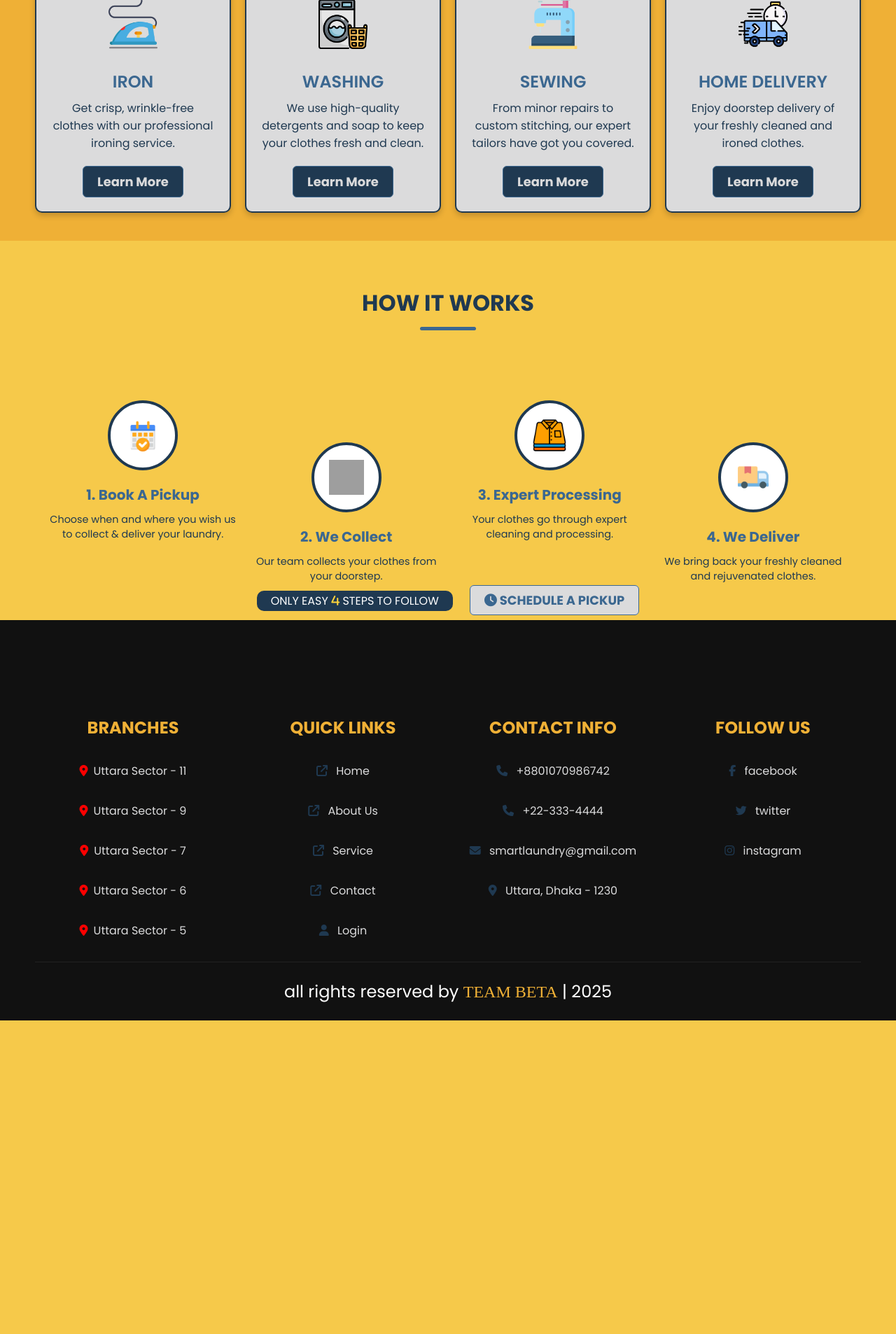
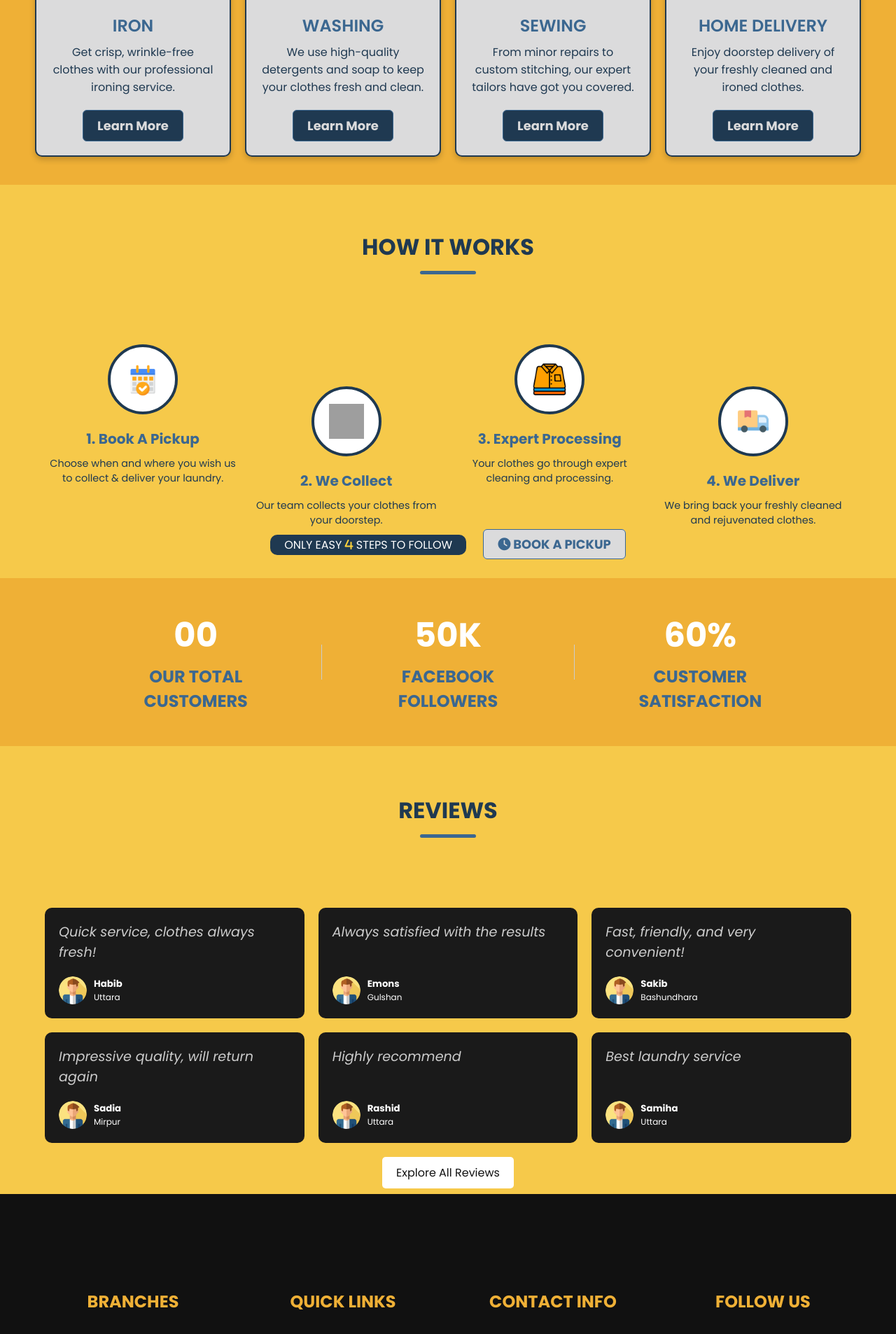
Before and after one commit to Hamim-200/Smart_Laundry_System, a PHP site: page / in a window 1280 px wide. Shown: the part 1733-3639 px from the top of the page at 70% size. Before the commit the page ends 3191 px from the top, so only its background shows below. Run offline with PHP 8.4, Linux system fonts and the light colour scheme; some libraries are stand-ins or nearby versions; some web fonts are replaced; grey boxes are pictures that could not be loaded.

Commit message:
home page done

```diff
--- a/css/style.css
+++ b/css/style.css
@@ -96,7 +96,7 @@ header .navbar {
 
 /* ===== BANNER STYLE ===== */
 .banner_section {
-    min-height: 100vh;
+    max-height: 90vh;
     background: #efb036;
 }
 
@@ -168,7 +168,6 @@ header .navbar {
 }
 
 /* ===== WHY US SECTION STYLE ===== */
-
 .why_us_section {
     padding: 120px 0;
     background-color: #f6c94a;
@@ -242,12 +241,10 @@ header .navbar {
 }
 
 /* ===== SERVICES SECTION STYLE ===== */
-
 .service_section {
     background: #efb036;
     padding: 40px 20px;
 }
-
 
 .service_section .service_list {
     display: flex;
@@ -308,6 +305,7 @@ header .navbar {
     max-width: 1500px;
     text-align: center;
     padding: 5px;
+    margin-bottom: 20px;
 
 }
 
@@ -370,17 +368,133 @@ header .navbar {
     font-size: 0.9rem;
 }
 
+/* ===== STATS SECTION STYLE ===== */
+.stats_section {
+    background-color: #efb036;
+    display: flex;
+    justify-content: center;
+    align-items: center;
+    height: 30vh;
+    margin: 0;
+}
 
+.stats_items {
+    display: flex;
+    justify-content: center;
+    align-items: center;
+    gap: 40px;
+    width: 80%;
+    max-width: 1000px;
+    text-align: center;
+}
 
+.stat_item {
+    flex: 1;
+}
 
+.stat_number {
+    font-size: 48px;
+    font-weight: bold;
+    color: white;
+    margin: 0;
+}
 
+.stat_text {
+    font-size: 1.5rem;
+    font-weight: 700;
+    color: #3b6790;
+    margin-top: 5px;
+}
 
+.divider {
+    width: 1px;
+    height: 50px;
+    background-color: #ccc;
+}
 
+/* ===== REVIEW SECTION STYLE ===== */
+.reviews_section {
+    background-color: #f6c94a;
+    color: #fff;
+    margin: 0;
+    padding: 0;
+    display: flex;
+    justify-content: center;
+    align-items: center;
+    height: 80vh;
+}
 
+.all_review {
+    text-align: center;
+    width: 90%;
+    max-width: 1200px;
+    margin: 50px auto;
+}
 
+.reviews_container {
+    display: grid;
+    grid-template-columns: repeat(auto-fit, minmax(300px, 1fr));
+    gap: 20px;
+}
 
+.review_card {
+    background-color: #1a1a1a;
+    padding: 20px;
+    border-radius: 10px;
+    text-align: left;
+    display: flex;
+    flex-direction: column;
+    justify-content: space-between;
+    height: 100%;
+    transition: transform 0.3s;
+}
 
+.review_card:hover {
+    transform: translateY(-5px);
+    border: 2px solid white;
+    box-shadow: 0 0 25px rgba(59, 103, 144, 0.7)
+}
 
+.review_text {
+    font-style: italic;
+    font-size: 1.20rem;
+    color: #ccc;
+    margin-bottom: 10px;
+    flex-grow: 1;
+}
+
+.reviewer {
+    display: flex;
+    align-items: center;
+    margin-top: 10px;
+}
+
+.reviewer p {
+    font-size: 0.75rem;
+}
+
+.reviewer img {
+    width: 40px;
+    height: 40px;
+    border-radius: 50%;
+    margin-right: 10px;
+}
+
+.explore_reviews {
+    margin-top: 20px;
+    background-color: #fff;
+    color: #111;
+    border: none;
+    padding: 10px 20px;
+    font-size: 16px;
+    border-radius: 5px;
+    cursor: pointer;
+}
+
+.explore_reviews:hover {
+    background-color: #1a1a1a;
+    color: #fff;
+}
 
 /* ===== FOOTER SECTION STYLE ===== */
 .footer {
--- a/index.html
+++ b/index.html
@@ -28,6 +28,7 @@
 <body>
   <!-- -----HEADER SECTION START----- -->
   <header>
+
     <!-- -----NAVBAR START----- -->
     <nav class="navbar section-content">
       <a class="nav_logo" href="#">
@@ -62,10 +63,12 @@
       <button class="fas fa-bars" id="menu-open-button"></button>
     </nav>
     <!-- -----NAVBAR END----- -->
+
   </header>
   <!-- -----HEADER SECTION END----- -->
 
   <main>
+
     <!-- -----BANNER SECTION START----- -->
     <section class="banner_section">
       <div class="section-content">
@@ -98,6 +101,7 @@
       </div>
     </section>
     <!-- -----BANNER SECTION END----- -->
+
 
     <!-- -----WHY US SECTION START----- -->
     <section class="why_us_section">
@@ -157,6 +161,7 @@
     </div>
     <!-- -----SERVICES SECTION END----- -->
 
+
     <!-- -----STEP SECTION START----- -->
     <section class="steps_section">
       <div class="section-content">
@@ -200,12 +205,113 @@
             ONLY EASY <i class="fa-solid fa-4" style="color: #ffd43b;"></i> STEPS TO FOLLOW
           </p>
           <a href="#" id="steps_btn" class="nav_btn nav_login_btn" style="margin-left: 20px;"><i
-              class="fa-solid fa-clock"></i> SCHEDULE A PICKUP</a>
+              class="fa-solid fa-clock"></i> BOOK A PICKUP</a>
 
         </div>
       </div>
     </section>
     <!-- -----STEP SECTION END----- -->
+
+
+    <!-- -----STATS SECTION START----- -->
+    <section class="stats_section">
+      <div class="stats_items">
+        <div class="stat_item">
+          <h2 class="stat_number">00</h2>
+          <p class="stat_text">OUR TOTAL CUSTOMERS</p>
+        </div>
+        <div class="divider"></div>
+        <div class="stat_item">
+          <h2 class="stat_number">50K</h2>
+          <p class="stat_text">FACEBOOK FOLLOWERS</p>
+        </div>
+        <div class="divider"></div>
+        <div class="stat_item">
+          <h2 class="stat_number">60%</h2>
+          <p class="stat_text">CUSTOMER SATISFACTION</p>
+        </div>
+      </div>
+    </section>
+    <!-- -----STATS SECTION END----- -->
+
+
+    <!-- -----REVIEW SECTION START----- -->
+    <section class="reviews_section">
+      <section class="all_review">
+        <h1 class="section-title">Reviews</h1>
+        <div class="reviews_container">
+          <div class="review_card">
+            <p class="review_text">Quick service, clothes always fresh!</p>
+            <div class="reviewer">
+              <img src="assets/images/review_img.png" alt="">
+              <div>
+                <h5>Habib</h5>
+                <p>Uttara</p>
+              </div>
+            </div>
+          </div>
+
+          <div class="review_card">
+            <p class="review_text">Always satisfied with the results</p>
+            <div class="reviewer">
+              <img src="assets/images/review_img.png" alt="">
+              <div>
+                <h5>Emons</h5>
+                <p>Gulshan</p>
+              </div>
+            </div>
+          </div>
+
+          <div class="review_card">
+            <p class="review_text">Fast, friendly, and very convenient!</p>
+            <div class="reviewer">
+              <img src="assets/images/review_img.png" alt="">
+              <div>
+                <h5>Sakib</h5>
+                <p>Bashundhara</p>
+              </div>
+            </div>
+          </div>
+
+          <div class="review_card">
+            <p class="review_text">Impressive quality, will return again</p>
+            <div class="reviewer">
+              <img src="assets/images/review_img.png" alt="">
+              <div>
+                <h5>Sadia</h5>
+                <p>Mirpur</p>
+              </div>
+            </div>
+          </div>
+
+          <div class="review_card">
+            <p class="review_text">Highly recommend</p>
+            <div class="reviewer">
+              <img src="assets/images/review_img.png" alt="">
+              <div>
+                <h5>Rashid</h5>
+                <p>Uttara</p>
+              </div>
+            </div>
+          </div>
+
+          <div class="review_card">
+            <p class="review_text">Best laundry service</p>
+            <div class="reviewer">
+              <img src="assets/images/review_img.png" alt="">
+              <div>
+                <h5>Samiha</h5>
+                <p>Uttara</p>
+              </div>
+            </div>
+          </div>
+        </div>
+
+        <button class="explore_reviews">Explore All Reviews</button>
+      </section>
+
+    </section>
+    <!-- -----REVIEW SECTION END----- -->
 
 
     <!-- -----FOOTER SECTION START----- -->
@@ -250,6 +356,8 @@
 
     </section>
     <!-- -----FOOTER SECTION END----- -->
+
+
   </main>
 
   <script src="js/script.js"></script>
```
Also changed, not shown: css/responsive.css (+45 -0 lines), assets/images/login_favicon_2.png (deleted), assets/images/review_img.png (added), assets/info.txt (renamed from info.txt).
